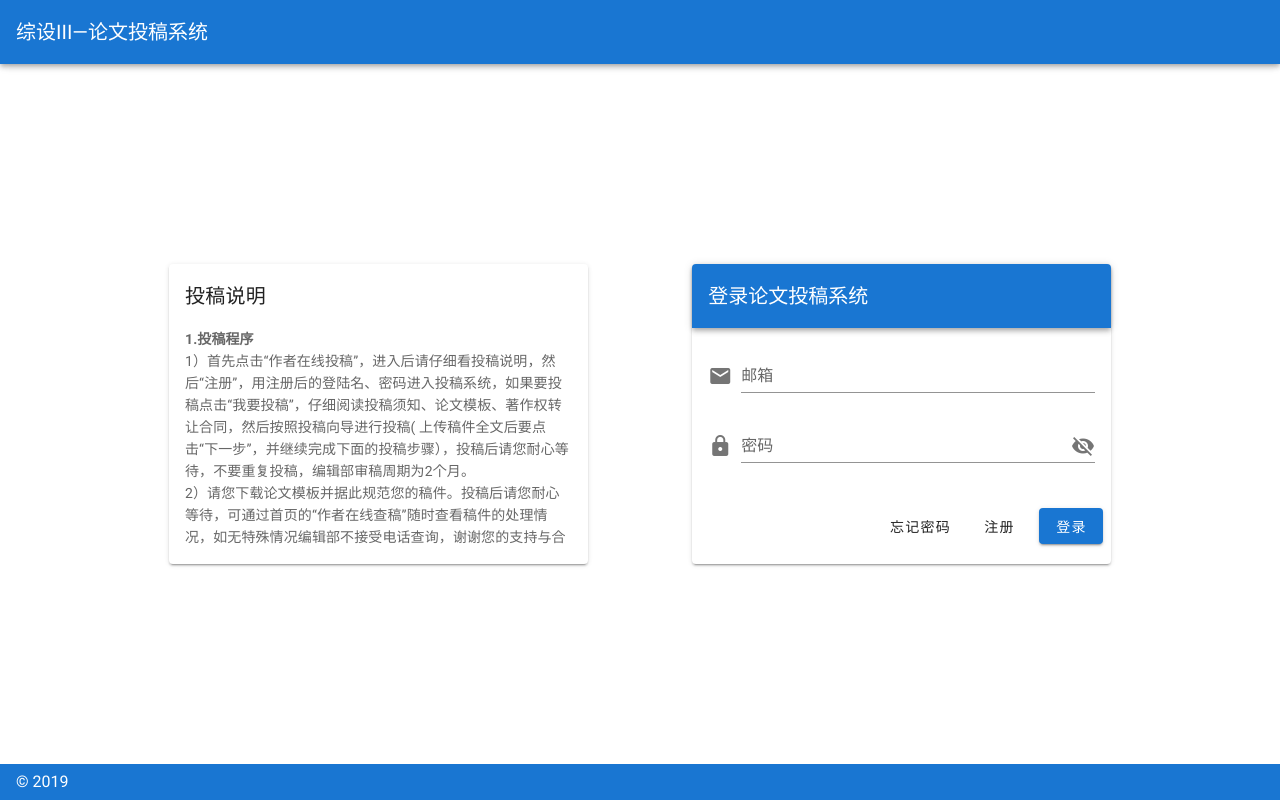
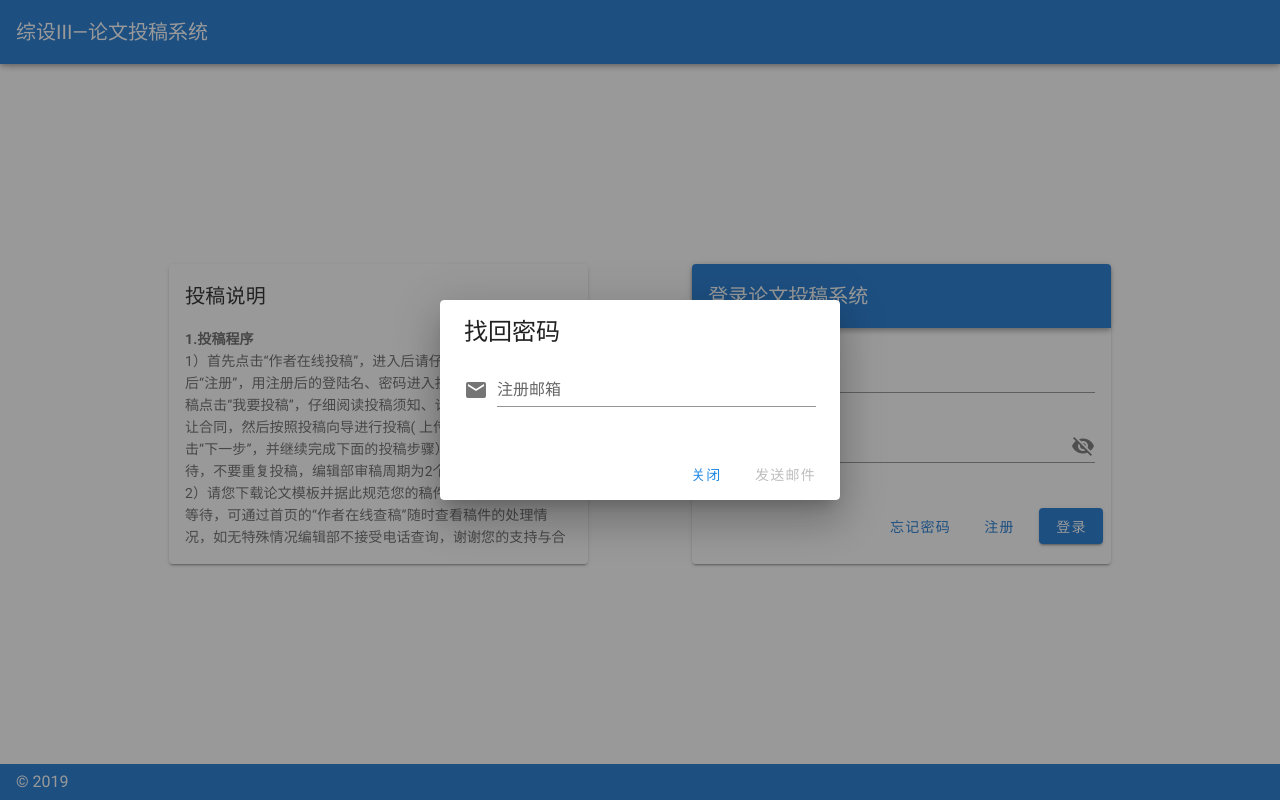
Before and after one commit to yafeng-Soong/paper-frontend, a Vue app: page /#/login in a window 1280 px wide. Both pictures are taken after a click on the button "忘记密码". Built offline with nearby package versions, Linux system fonts and the light colour scheme; what vuetify-toast-snackbar would draw is missing.

Commit message:
2019.10.25 songyafeng 前端已完成用户模块功能

```diff
--- a/src/api/index.js
+++ b/src/api/index.js
@@ -23,7 +23,7 @@ axios.interceptors.response.use(
         // 网络错误统一在此处理
         if (err.response && err.response.status === 401) {
           Vue.prototype.$toast.error("您没有相应的权限")
-          router.go(-1)
+        //   router.go(-1)
         }else {
           Vue.prototype.$toast.error("~~网络出小差了~~")
         }
--- a/src/api/userApi.js
+++ b/src/api/userApi.js
@@ -3,6 +3,12 @@ import {methodGet,methodPost} from "./index";
 export default {
     login(params) {
         return new methodPost("/login", params)
+    },
+    register(params) {
+        return new methodPost('/user/signUp', params)
+    },
+    resetPassword(params) {
+        return new methodGet('/user/resetPassword', {email: params})
     },
     sayHello(){
         return new methodGet("/sayHello")
--- a/src/components/home/NavigationDrawer.vue
+++ b/src/components/home/NavigationDrawer.vue
@@ -74,7 +74,7 @@ export default {
         },
         set(val) {
           //drawer_改变由父组件控制
-          this.$emit("on-change-grant", val);
+          this.$emit("on-change-drawer", val);
         }
       },
       headImgUrl:  function() {
--- /dev/null
+++ b/src/components/login/RegisterDialog.vue
@@ -0,0 +1,129 @@
+<template>
+  <!-- <v-row justify="center"> -->
+    <v-dialog v-model="dialog_" persistent max-width="600px">
+      <v-card>
+        <v-card-title>
+          <span class="headline">用户注册</span>
+        </v-card-title>
+        <v-card-text>
+          <v-container>
+            <v-row>
+              <v-col cols="12">
+                <v-text-field
+                  v-model="registerInfo.email"
+                  label="邮箱*"
+                  name="email"
+                  prepend-icon="email"
+                  required
+                  hint="请确保邮箱正确、可使用"
+                  type="text"
+                  :rules="emailRules"></v-text-field>
+              </v-col>
+              <v-col cols="12">
+                <v-text-field
+                  v-model="registerInfo.password"
+                  label="密码*"
+                  name="password"
+                  prepend-icon="lock"
+                  :append-icon="showPassword ? 'visibility' : 'visibility_off'"
+                  :type="showPassword ? 'text' : 'password'"
+                  hint="密码由6-16位字母数字组合组成"
+                  required
+                  :rules="pwdRules"
+                  @click:append="showPassword = !showPassword"></v-text-field>
+              </v-col>
+              <v-col cols="12">
+                <v-text-field
+                  v-model="confirmPassword"
+                  :disabled="!confirmDisable"
+                  label="重复密码*"
+                  name="confirmPassword"
+                  prepend-icon="lock"
+                  :type="showPassword ? 'text' : 'password'"
+                  hint="请重复密码"
+                  required
+                  :rules="confirmRules"></v-text-field>
+              </v-col>
+            </v-row>
+          </v-container>
+          <small>*为必填字段</small>
+        </v-card-text>
+        <v-card-actions>
+          <v-spacer></v-spacer>
+          <v-btn color="blue darken-1" text @click="dialog_=false">关闭</v-btn>
+          <v-btn color="blue darken-1" text :disabled="!registerDisable" @click="register">注册</v-btn>
+        </v-card-actions>
+      </v-card>
+    </v-dialog>
+  <!-- </v-row> -->
+</template>
+
+<script>
+  import userApi from "@/api/userApi.js"
+  export default {
+    props:{
+      dialog: {
+        types: Boolean,
+        default: false
+      }
+    },
+    data() {
+      return {
+        showPassword: false,
+        confirmPassword: null,
+        registerInfo: {
+          email: null,
+          password: null
+        },
+        emailRules: [
+          v => !!v || '必须输入邮箱字段',
+          v => /^\w+([.-]?\w+)*@\w+([.-]\w+)*(\.\w{2,3})+$/.test(v) || '请输入正确格式的邮箱'
+        ],
+        pwdRules: [
+          v => !!v || '必须输入密码字段',
+          v => /^(?![0-9]+$)(?![a-zA-Z]+$)[0-9A-Za-z]{6,16}$/.test(v) || '密码由6-16位字母数字组合组成'
+        ],
+        confirmRules: [
+          v => !!v || '请重复密码',
+          v => this.registerInfo.password === v || '前后两次输入密码不一致'
+        ]
+      }
+    },
+    computed: {
+      dialog_: {
+        get() {
+          return this.dialog;
+        },
+        set(val) {
+          //drawer_改变由父组件控制
+          this.$emit("on-change-dialog", val);
+        }
+      },
+      confirmDisable() {
+        return /^(?![0-9]+$)(?![a-zA-Z]+$)[0-9A-Za-z]{6,16}$/.test(this.registerInfo.password)
+      },
+      registerDisable() {
+        let email = /^\w+([.-]?\w+)*@\w+([.-]\w+)*(\.\w{2,3})+$/.test(this.registerInfo.email)
+        let password = /^(?![0-9]+$)(?![a-zA-Z]+$)[0-9A-Za-z]{6,16}$/.test(this.registerInfo.password)
+        let confirm = (this.registerInfo.password === this.confirmPassword)
+        return email && password && confirm
+      }
+    },
+    methods: {
+      register() {
+        userApi.register(this.registerInfo)
+          .then(res => {
+            if (res.code === 200){
+              this.dialog_ = false
+              this.$toast.success(res.data)
+            } else{
+              this.$toast.error(res.data)
+            }
+          })
+          .catch(err => {
+            console.log(err)
+          })
+      },
+    }
+  }
+</script>
--- /dev/null
+++ b/src/components/login/ResetDialog.vue
@@ -0,0 +1,74 @@
+<template>
+    <v-dialog v-model="dialog_" persistent max-width="400px">
+      <v-card>
+        <v-card-title>
+          <span class="headline">找回密码</span>
+        </v-card-title>
+        <v-card-text>
+          <v-text-field
+            v-model="email"
+            label="注册邮箱"
+            name="email"
+            prepend-icon="email"
+            required
+            hint="请输入注册时的邮箱"
+            type="text"
+            :rules="emailRules"></v-text-field>
+        </v-card-text>
+        <v-card-actions>
+          <v-spacer></v-spacer>
+          <v-btn color="blue darken-1" text @click="dialog_=false">关闭</v-btn>
+          <v-btn color="blue darken-1" text :disabled="!resetDisable" @click="reset">发送邮件</v-btn>
+        </v-card-actions>
+      </v-card>
+    </v-dialog>
+</template>
+
+<script>
+import userApi from '@/api/userApi.js'
+export default {
+    props:{
+      dialog: {
+        types: Boolean,
+        default: false
+      }
+    },
+    data() {
+        return {
+            email: null,
+            emailRules: [
+                v => !!v || '必须输入邮箱字段',
+                v => /^\w+([.-]?\w+)*@\w+([.-]\w+)*(\.\w{2,3})+$/.test(v) || '请输入正确格式的邮箱'
+            ],
+        }
+    },
+    computed: {
+      dialog_: {
+        get() {
+          return this.dialog;
+        },
+        set(val) {
+          //drawer_改变由父组件控制
+          this.$emit("on-change-reset-dialog", val);
+        }
+      },
+      resetDisable() {
+          return /^\w+([.-]?\w+)*@\w+([.-]\w+)*(\.\w{2,3})+$/.test(this.email)
+      }
+    },
+    methods: {
+        reset(){
+            userApi.resetPassword(this.email)
+                .then(res => {
+                    if (res.code === 200){
+                        this.$toast.success(res.data)
+                        this.dialog_ = false
+                    }else this.$toast.error(res.data)
+                })
+                .catch(err => {
+                    console.log(err)
+                })
+        }
+    }
+}
+</script>
--- a/src/views/Home.vue
+++ b/src/views/Home.vue
@@ -2,7 +2,7 @@
   <v-app id="inspire">
     <navigation-drawer
       :drawer="drawer"
-      @on-change-grant="changeDrawer"
+      @on-change-drawer="changeDrawer"
     >
     </navigation-drawer>
 
--- a/src/views/Login.vue
+++ b/src/views/Login.vue
@@ -6,6 +6,14 @@
     <v-app-bar app color="primary" dark>
       <v-toolbar-title>综设III—论文投稿系统</v-toolbar-title>
     </v-app-bar>
+    <register-dialog
+      :dialog="registerDialog"
+      @on-change-dialog="changRegisterDialog"
+    ></register-dialog>
+    <reset-dialog
+      :dialog="resetDialog"
+      @on-change-reset-dialog="changeResetDialog"
+    ></reset-dialog>
     <v-content class="login-wrap">
       <v-container fluid fill-height>
         <v-layout align-center justify-center>
@@ -85,8 +93,8 @@
               </v-card-text >
               <v-card-actions>
                 <v-spacer></v-spacer>
-                <v-btn text>忘记密码</v-btn>
-                <v-btn text>注册</v-btn>
+                <v-btn color="primary" text @click="resetDialog = true">忘记密码</v-btn>
+                <v-btn color="primary" text @click="registerDialog = true">注册</v-btn>
                 <v-btn color="primary" @click="Login">登录</v-btn>
               </v-card-actions>
             </v-card>
@@ -102,13 +110,21 @@
 
 <script>
   import userApi from "@/api/userApi.js"
+  import RegisterDialog from '@/components/login/RegisterDialog.vue'
+  import ResetDialog from '@/components/login/ResetDialog.vue'
   export default {
     name: "Login",
+    components:{
+      RegisterDialog,
+      ResetDialog
+    },
     data(){
       return{
         valid: true,//开启表单的检查
         showPassword: false,
         loading: false,
+        registerDialog: false,
+        resetDialog: false,
         loginInfo:{
           email:'',
           password:''
@@ -147,6 +163,12 @@
             })
         }
       },
+      changRegisterDialog(val) {
+        this.registerDialog = val
+      },
+      changeResetDialog(val) {
+        this.resetDialog = val
+      }
     }
   }
 </script>
```
